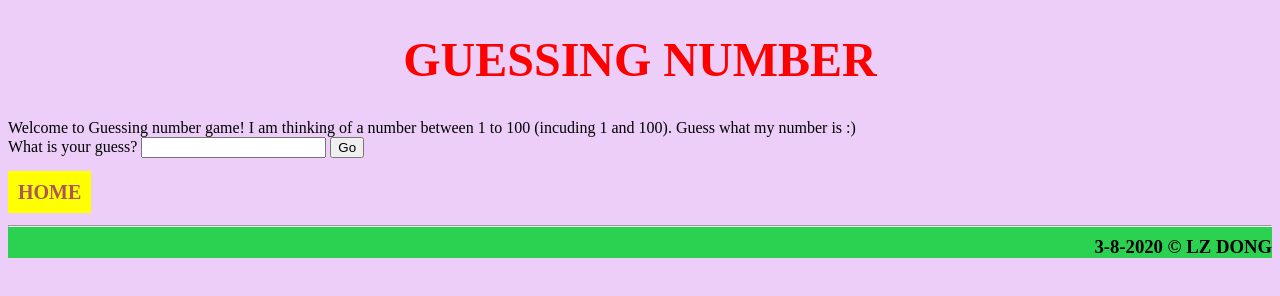
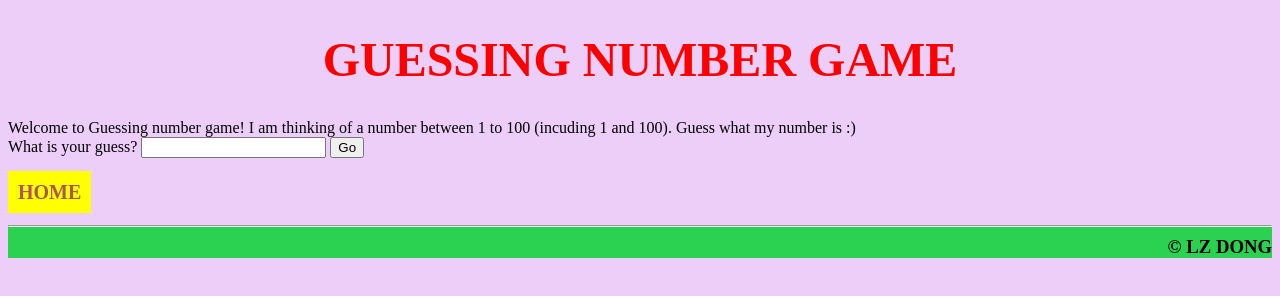
Before and after one commit to zlifd/Guess_number, a plain HTML site: page docs/index.html in a window 1280 px wide. Drawn offline with Linux system fonts and the light colour scheme.

Commit message:
Update index.html

```diff
--- a/docs/index.html
+++ b/docs/index.html
@@ -2,7 +2,7 @@
 
 <html>
 <head>
-<h1 id="topp">Guessing number</h1>
+<h1 id="topp">Guessing Number Game</h1>
 
 
 <script type="text/javascript">
@@ -100,7 +100,7 @@
 
 <h3>
 <hr>
- 3-8-2020 &copy; LZ DONG
+&copy; LZ DONG
 </h3>
 </body>
 </html>
```
